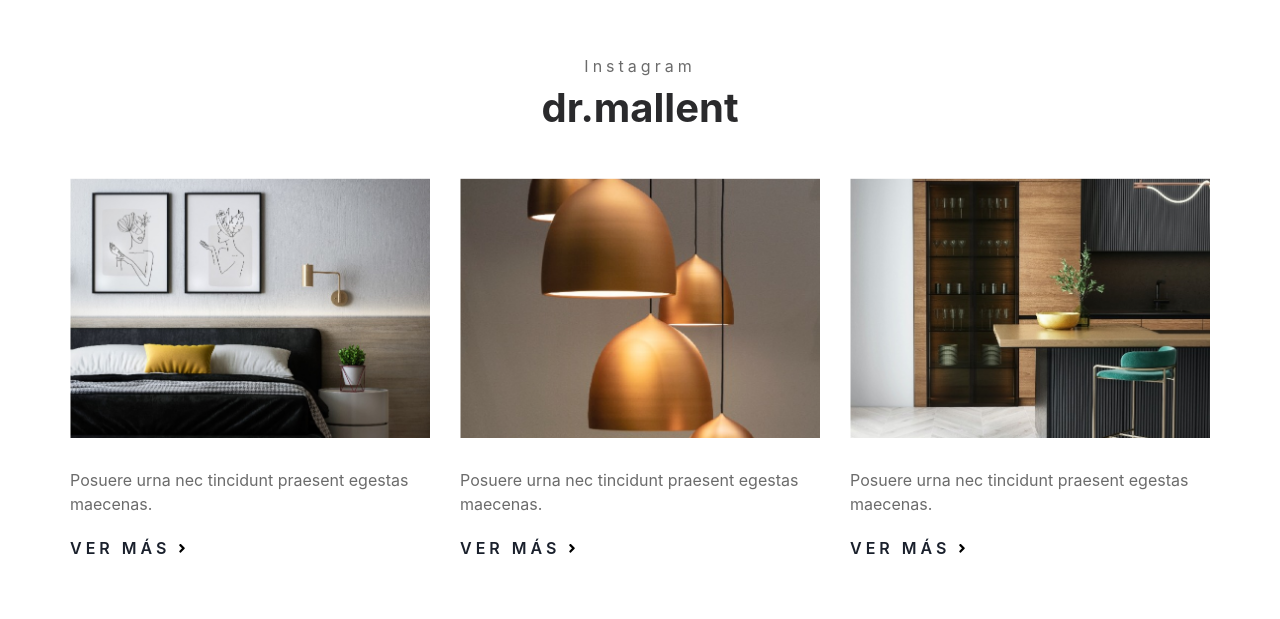
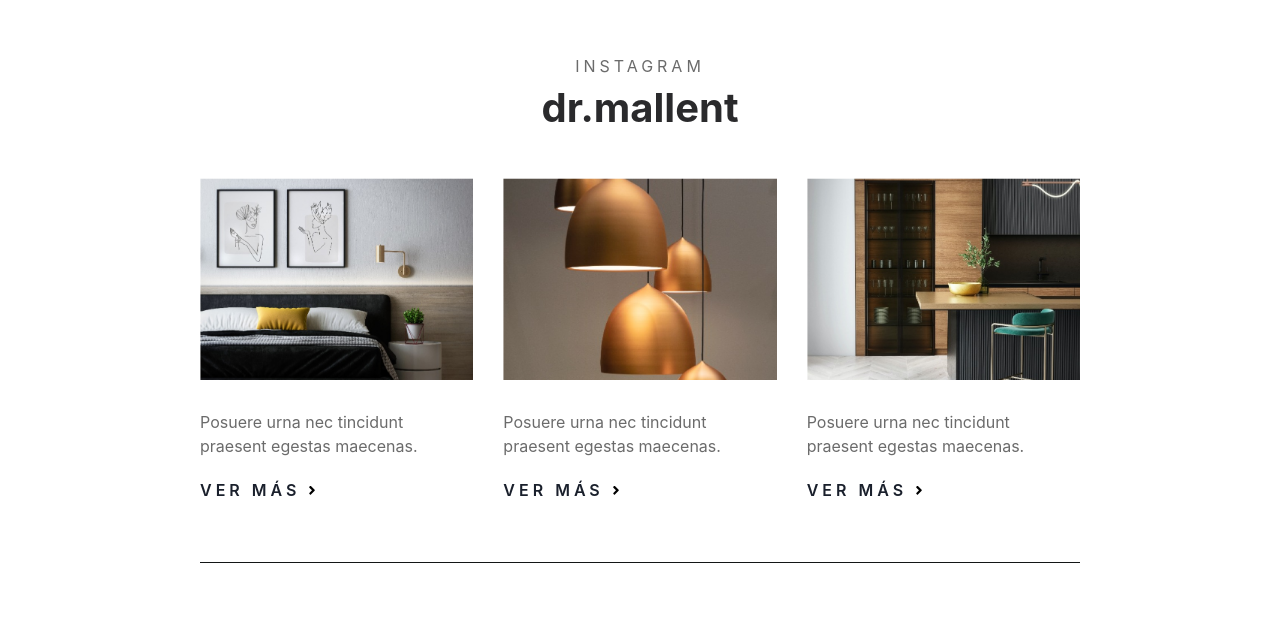
Before and after one commit to Juan-Script/drmallent-web, a Next.js app: page / in a window 1280 px wide. Shown: the part 3821-4440 px from the top of the page. Built offline with nearby package versions, Linux system fonts and the light colour scheme.

Commit message:
Añadido responsive en varios elementos

```diff
--- a/components/shared/AboutUs.tsx
+++ b/components/shared/AboutUs.tsx
@@ -1,13 +1,12 @@
-import { Button, Flex, Text } from '@chakra-ui/react'
+import { Flex, Text } from '@chakra-ui/react'
 import Image from 'next/image'
-import Link from 'next/link'
 
 export default function AboutUs() {
     return (
         <Flex
             direction="column"
             gap="30px"
-            px="200px"
+            px={{ xl: "300px", lg: "200px" }}
             py="100px"
         >
             <Flex
--- a/components/shared/ContactHome.tsx
+++ b/components/shared/ContactHome.tsx
@@ -5,7 +5,7 @@ export default function ContactHome() {
   return (
     <Flex
       bgColor="white"
-      px="200px"
+      px={{ xl: "300px", lg: "200px" }}
       alignItems="start"
       justifyContent="center"
       direction="column"
--- a/components/shared/Posts.tsx
+++ b/components/shared/Posts.tsx
@@ -26,6 +26,7 @@ export default function Posts() {
             align="center"
             gap="40px"
             py="100px"
+            px={{ xl: "300px", lg: "200px" }}
         >
             <Flex
                 align="center"
@@ -35,10 +36,9 @@ export default function Posts() {
                     fontSize="16px"
                     color="secondary_font"
                     letterSpacing={4}
-                    transform="capitalize"
                     fontWeight="400"
                 >
-                    Instagram
+                    INSTAGRAM
                 </Text>
                 <Text
                     fontSize="40px"
@@ -103,6 +103,14 @@ export default function Posts() {
 
                 ))}
             </Flex>
+
+            <Flex
+                bg="black"
+                h="1px"
+                w="full"
+                maxW="1440px"
+                mt="20px"
+            />
         </Flex>
     )
 }
--- a/components/shared/SpecsHome.tsx
+++ b/components/shared/SpecsHome.tsx
@@ -20,7 +20,7 @@ export default function SpecsHome() {
   ]
   return (
     <Flex
-      px="200px"
+      px={{ xl: "300px", lg: "200px" }}
       py="100px"
       direction="column"
       gap="70px"
--- a/components/shared/Testimonials.tsx
+++ b/components/shared/Testimonials.tsx
@@ -23,7 +23,7 @@ export default function Testimonials() {
 
   return (
     <Flex
-      px="200px"
+      px={{ xl: "300px", lg: "200px" }}
       py="100px"
       gap="40px"
     >
```
